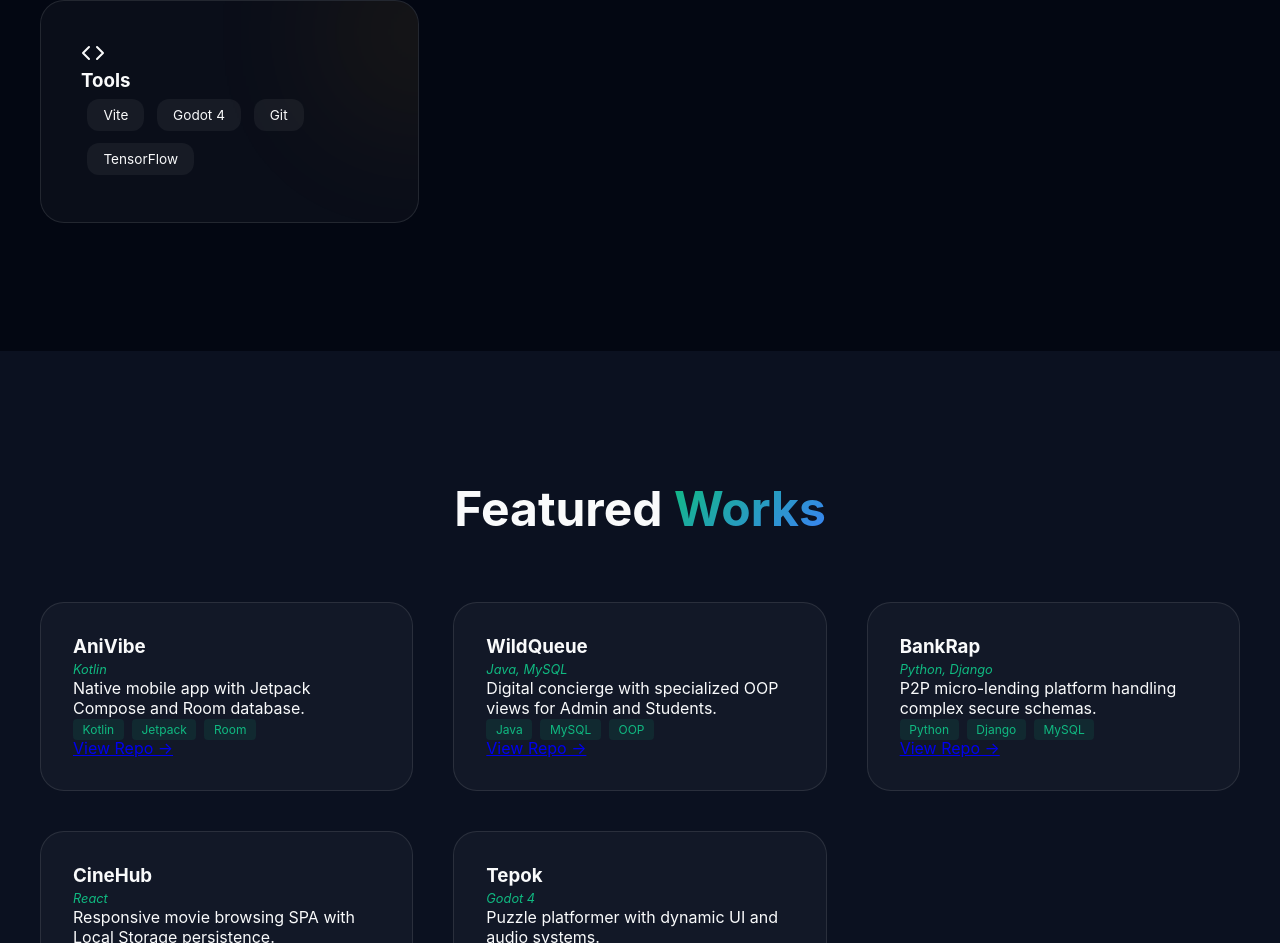
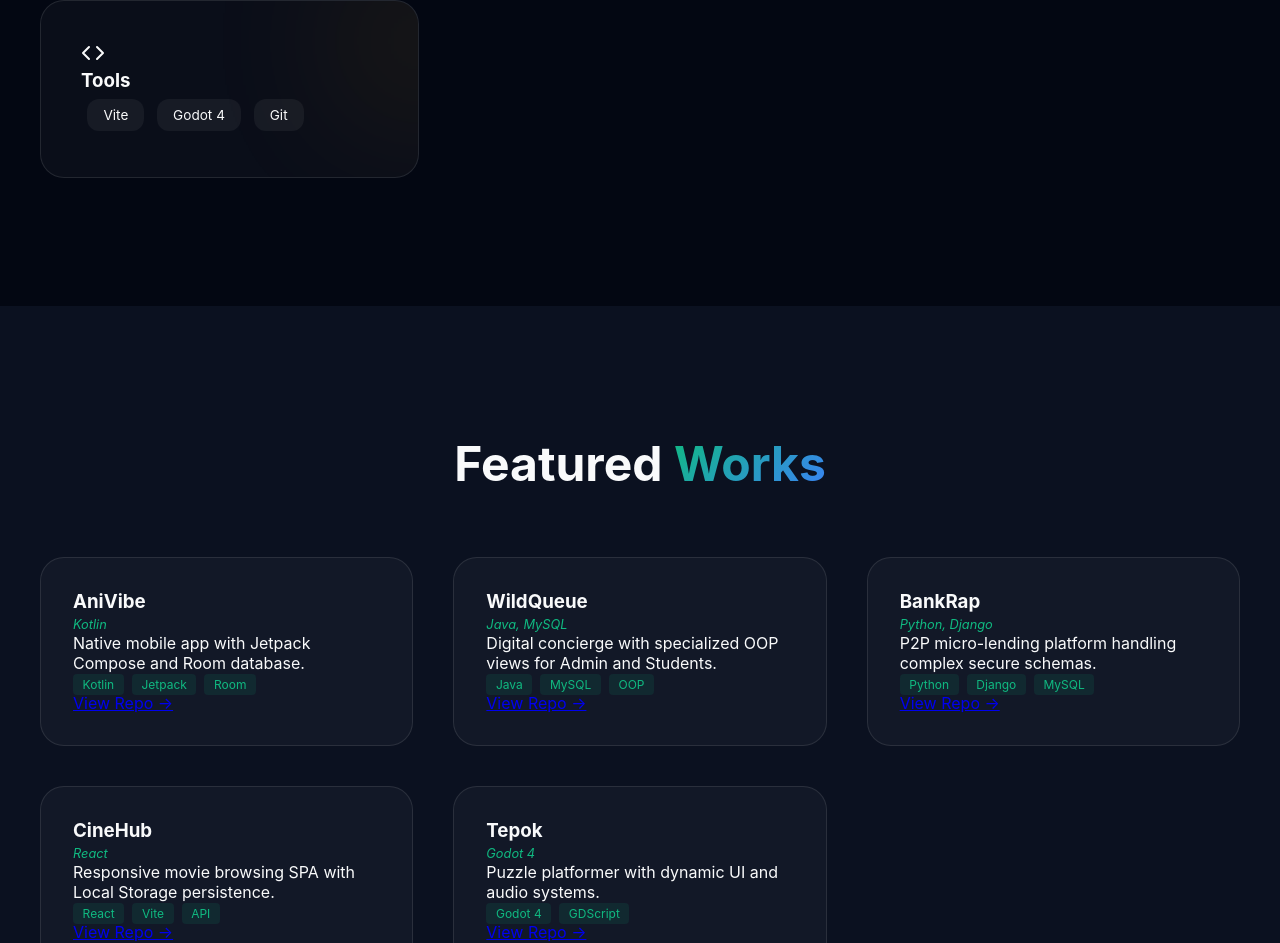
Before and after one commit to Jxrtd/portfolio, a React (Vite) app: page / in a window 1280 px wide. Shown: the part 2131-3074 px from the top of the page. Built offline with nearby package versions, Linux system fonts and the light colour scheme.

Commit message:
fix: resolve css syntax error for lightningcss minify

```diff
--- a/src/App.jsx
+++ b/src/App.jsx
@@ -213,7 +213,8 @@ function CVExperience() {
               className="section-title"
               style={{ textAlign: "left", marginBottom: "2.5rem" }}
             >
-              Education & <span className="gradient-text">Background</span>
+              {" "}
+              Education & <span className="gradient-text">Background</span>{" "}
             </h2>
             <div className="timeline">
               {education.map((edu, index) => (
@@ -262,11 +263,7 @@ function Skills() {
       items: ["Spring Boot", "Django", "MySQL"],
       color: "#8b5cf6",
     },
-    {
-      category: "Tools",
-      items: ["Vite", "Godot 4", "Git", "TensorFlow"],
-      color: "#f59e0b",
-    },
+    { category: "Tools", items: ["Vite", "Godot 4", "Git"], color: "#f59e0b" },
   ];
   return (
     <section className="section" id="skills">
```
